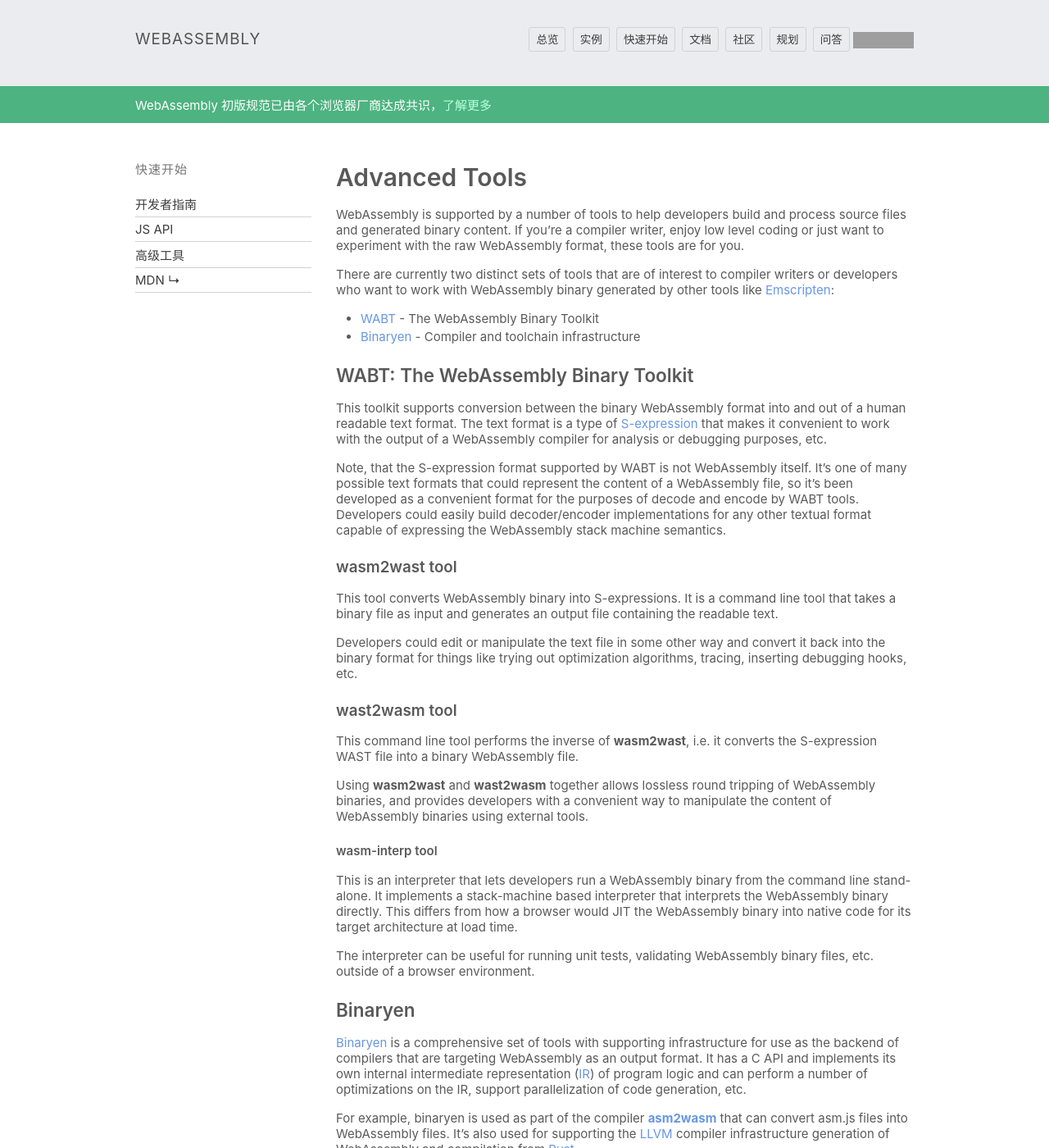
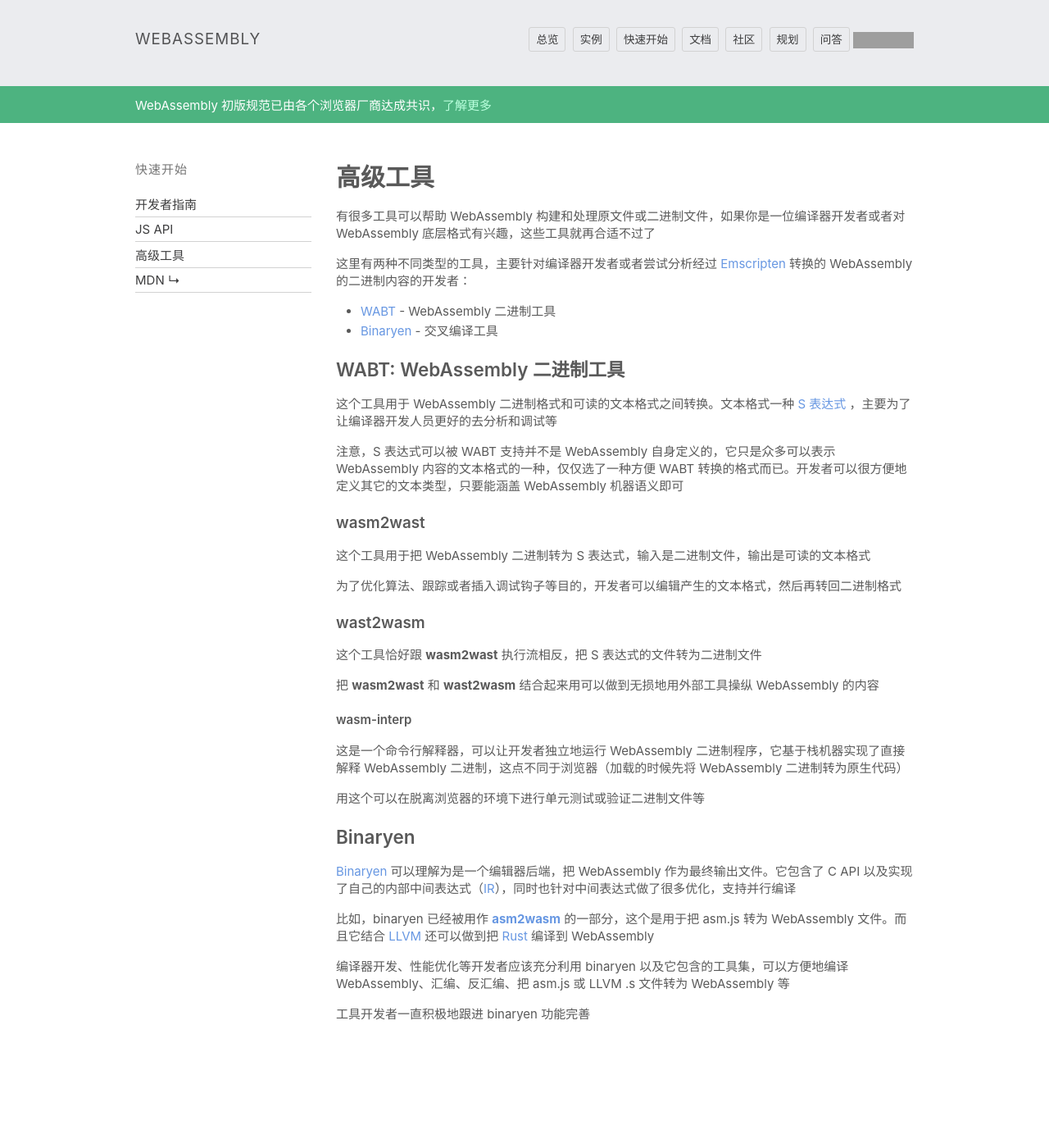
Before and after one commit to int64ago/wasm-cn, a Jekyll site: the page built from getting-started/advanced-tools.md, in a window 1280 px wide and 1400 px high. Shown: the whole window at 82% size. Built offline with Jekyll 4.4.1, drawn with Linux system fonts in a browser that asks for light colours; some of the changed text lies outside the part shown; grey boxes are pictures that could not be loaded.

Commit message:
trans: advanced-tools 100%

```diff
--- a/getting-started/advanced-tools.md
+++ b/getting-started/advanced-tools.md
@@ -2,45 +2,45 @@
 layout: getting-started
 ---
 
-# Advanced Tools
+# 高级工具
 
-WebAssembly is supported by a number of tools to help developers build and process source files and generated binary content. If you're a compiler writer, enjoy low level coding or just want to experiment with the raw WebAssembly format, these tools are for you.
+有很多工具可以帮助 WebAssembly 构建和处理原文件或二进制文件，如果你是一位编译器开发者或者对 WebAssembly 底层格式有兴趣，这些工具就再合适不过了
 
-There are currently two distinct sets of tools that are of interest to compiler writers or developers who want to work with WebAssembly binary generated by other tools like [Emscripten](http://kripken.github.io/emscripten-site/):
+这里有两种不同类型的工具，主要针对编译器开发者或者尝试分析经过 [Emscripten](http://kripken.github.io/emscripten-site/) 转换的 WebAssembly 的二进制内容的开发者：
 
-*   [WABT](https://github.com/WebAssembly/wabt) - The WebAssembly Binary Toolkit
-*   [Binaryen](https://github.com/WebAssembly/binaryen) - Compiler and toolchain infrastructure
+*   [WABT](https://github.com/WebAssembly/wabt) - WebAssembly 二进制工具
+*   [Binaryen](https://github.com/WebAssembly/binaryen) - 交叉编译工具
 
-## WABT: The WebAssembly Binary Toolkit
+## WABT: WebAssembly 二进制工具
 
-This toolkit supports conversion between the binary WebAssembly format into and out of a human readable text format. The text format is a type of [S-expression](https://en.wikipedia.org/wiki/S-expression) that makes it convenient to work with the output of a WebAssembly compiler for analysis or debugging purposes, etc.
+这个工具用于 WebAssembly 二进制格式和可读的文本格式之间转换。文本格式一种 [S 表达式](https://en.wikipedia.org/wiki/S-expression) ，主要为了让编译器开发人员更好的去分析和调试等
 
-Note, that the S-expression format supported by WABT is not WebAssembly itself. It's one of many possible text formats that could represent the content of a WebAssembly file, so it's been developed as a convenient format for the purposes of decode and encode by WABT tools. Developers could easily build decoder/encoder implementations for any other textual format capable of expressing the WebAssembly stack machine semantics.
+注意，S 表达式可以被 WABT 支持并不是 WebAssembly 自身定义的，它只是众多可以表示 WebAssembly 内容的文本格式的一种，仅仅选了一种方便 WABT 转换的格式而已。开发者可以很方便地定义其它的文本类型，只要能涵盖 WebAssembly 机器语义即可
 
-### wasm2wast tool
+### wasm2wast
 
-This tool converts WebAssembly binary into S-expressions. It is a command line tool that takes a binary file as input and generates an output file containing the readable text.
+这个工具用于把 WebAssembly 二进制转为 S 表达式，输入是二进制文件，输出是可读的文本格式
 
-Developers could edit or manipulate the text file in some other way and convert it back into the binary format for things like trying out optimization algorithms, tracing, inserting debugging hooks, etc.
+为了优化算法、跟踪或者插入调试钩子等目的，开发者可以编辑产生的文本格式，然后再转回二进制格式
 
-### wast2wasm tool
+### wast2wasm
 
-This command line tool performs the inverse of **wasm2wast**, i.e. it converts the S-expression WAST file into a binary WebAssembly file.
+这个工具恰好跟 **wasm2wast** 执行流相反，把 S 表达式的文件转为二进制文件
 
-Using **wasm2wast** and **wast2wasm** together allows lossless round tripping of WebAssembly binaries, and provides developers with a convenient way to manipulate the content of WebAssembly binaries using external tools.
+把 **wasm2wast** 和 **wast2wasm** 结合起来用可以做到无损地用外部工具操纵 WebAssembly 的内容
 
-#### wasm-interp tool
+#### wasm-interp
 
-This is an interpreter that lets developers run a WebAssembly binary from the command line stand-alone. It implements a stack-machine based interpreter that interprets the WebAssembly binary directly. This differs from how a browser would JIT the WebAssembly binary into native code for its target architecture at load time.
+这是一个命令行解释器，可以让开发者独立地运行 WebAssembly 二进制程序，它基于栈机器实现了直接解释 WebAssembly 二进制，这点不同于浏览器（加载的时候先将 WebAssembly 二进制转为原生代码）
 
-The interpreter can be useful for running unit tests, validating WebAssembly binary files, etc. outside of a browser environment.
+用这个可以在脱离浏览器的环境下进行单元测试或验证二进制文件等
 
 ## Binaryen
 
-[Binaryen](https://github.com/WebAssembly/binaryen) is a comprehensive set of tools with supporting infrastructure for use as the backend of compilers that are targeting WebAssembly as an output format. It has a C API and implements its own internal intermediate representation ([IR](https://en.wikipedia.org/wiki/Intermediate_representation)) of program logic and can perform a number of optimizations on the IR, support parallelization of code generation, etc.
+[Binaryen](https://github.com/WebAssembly/binaryen) 可以理解为是一个编辑器后端，把 WebAssembly 作为最终输出文件。它包含了 C API 以及实现了自己的内部中间表达式（[IR](https://en.wikipedia.org/wiki/Intermediate_representation)），同时也针对中间表达式做了很多优化，支持并行编译
 
-For example, binaryen is used as part of the compiler **[asm2wasm](https://github.com/WebAssembly/binaryen/blob/master/src/asm2wasm.h)** that can convert asm.js files into WebAssembly files. It's also used for supporting the [LLVM](http://llvm.org/) compiler infrastructure generation of WebAssembly and compilation from [Rust](https://www.rust-lang.org/en-US/).
+比如，binaryen 已经被用作 **[asm2wasm](https://github.com/WebAssembly/binaryen/blob/master/src/asm2wasm.h)** 的一部分，这个是用于把 asm.js 转为 WebAssembly 文件。而且它结合 [LLVM](http://llvm.org/) 还可以做到把 [Rust](https://www.rust-lang.org/en-US/) 编译到 WebAssembly
 
-Developers working on compilers, advanced optimization techniques and so forth should take advantage of binaryen and its tools that include a shell that can load and interpret WebAssembly code, assembler and disassembler, converters for asm.js and LLVM .s files into WebAssembly and so on.
+编译器开发、性能优化等开发者应该充分利用 binaryen 以及它包含的工具集，可以方便地编译 WebAssembly、汇编、反汇编、把 asm.js 或 LLVM .s 文件转为 WebAssembly 等
 
-Tool developers are highly encouraged to explore the full set of functionality implemented by binaryen.
+工具开发者一直积极地跟进 binaryen 功能完善
```
